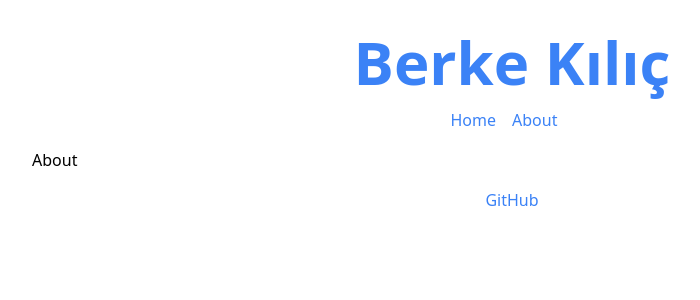
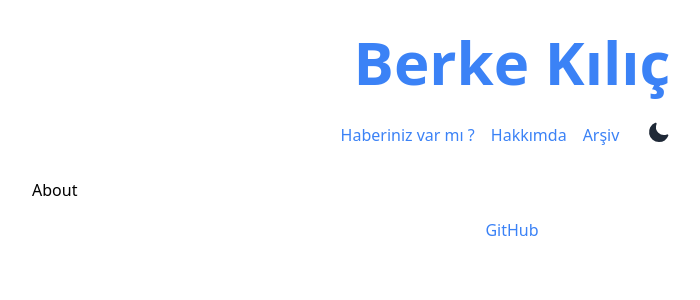
Before and after one commit to berkeklc/blog-nextjs-tailwind, a Next.js app: page /about in a window 1280 px wide. Shown: the top 300 px of the page, without its empty margins (128-828 px from the left). Built offline with nearby package versions, Linux system fonts and the light colour scheme.

Commit message:
navigation component added

```diff
--- /dev/null
+++ b/components/navigation.js
@@ -0,0 +1,72 @@
+import Link from 'next/link'
+import React, { useState} from 'react'
+import {useTheme} from 'next-themes'
+export default function Navigation() {
+    const [mounted, setMounted] = useState(false)
+    const { theme, setTheme } = useTheme()
+
+    React.useEffect(() => setMounted(true), [])
+  return (
+    <header>
+    <Link href="/">
+      <a>
+       <h1 className="text-6xl font-bold text-center">Berke Kılıç</h1>
+      </a>
+
+    </Link>
+      <nav className="my-4">
+          <ul className="flex flex-row justify-center space-x-4 items-center">
+            <li>
+              <Link href="/">
+                <a>Haberiniz var mı ?</a>
+              </Link>
+            </li>
+            <li>
+              <Link href="/about">
+                <a>Hakkımda</a>
+              </Link>
+            </li>
+            <li>
+              <Link href="/about">
+                <a>Arşiv</a>
+              </Link>
+            </li>
+            <li>
+            <button
+          aria-label="Toggle Dark Mode"
+          type="button"
+          className="focus:outline-none px-3 h-12 w-12 order-2 md:order-3 absolute left-2/4 transform -translate-x-2/4 md:relative "
+          onClick={() => setTheme(theme === 'dark' ? 'light' : 'dark')}
+        >
+          {mounted && (
+            <svg
+              xmlns="http://www.w3.org/2000/svg"
+              viewBox="0 0 24 24"
+              fill="currentColor"
+              stroke="currentColor"
+              className="h-6 w-6 text-gray-800 dark:text-gray-200"
+            >
+              {theme === 'dark' ? (
+                <path
+                  strokeLinecap="round"
+                  strokeLinejoin="round"
+                  strokeWidth={2}
+                  d="M12 3v1m0 16v1m9-9h-1M4 12H3m15.364 6.364l-.707-.707M6.343 6.343l-.707-.707m12.728 0l-.707.707M6.343 17.657l-.707.707M16 12a4 4 0 11-8 0 4 4 0 018 0z"
+                />
+              ) : (
+                <path
+                  strokeLinecap="round"
+                  strokeLinejoin="round"
+                  strokeWidth={2}
+                  d="M20.354 15.354A9 9 0 018.646 3.646 9.003 9.003 0 0012 21a9.003 9.003 0 008.354-5.646z"
+                />
+              )}
+            </svg>
+          )}
+        </button>
+            </li>
+          </ul>
+      </nav>
+    </header>
+  );
+}
--- a/pages/_app.js
+++ b/pages/_app.js
@@ -5,31 +5,7 @@ import '../styles/globals.css'
 function MyApp({ Component, pageProps }) {
   return (
     <div className="mx-auto my-8 w-9/12 ">
-    <header>
-    <Link href="/">
-      <a>
-       <h1 className="text-6xl font-bold text-center">Berke Kılıç</h1>
-      </a>
 
-    </Link>
-      <nav className="my-4">
-          <ul className="flex flex-row justify-center space-x-4">
-            <li>
-              <Link href="/">
-                <a>Home</a>
-              </Link>
-            </li>
-            <li>
-              <Link href="/about">
-                <a>About</a>
-              </Link>
-            </li>
-            <li>
-
-            </li>
-          </ul>
-      </nav>
-    </header>
     <ThemeProvider forcedTheme={Component.theme || undefined} attribute="class">
       <Component {...pageProps} />
     </ThemeProvider>
--- a/pages/about.js
+++ b/pages/about.js
@@ -1,4 +1,5 @@
 import Head from 'next/head'
+import Navigation from '../components/navigation';
 
 export default function About() {
   return (
@@ -7,7 +8,7 @@ export default function About() {
         <title>About</title>
         <link rel="icon" href="/favicon.ico" />
       </Head>
-
+      <Navigation />
       <main>
         <h1>
          About
--- a/pages/index.js
+++ b/pages/index.js
@@ -1,54 +1,21 @@
-import React, { useState} from 'react'
+
 import Head from 'next/head'
 import Link from 'next/link'
 import {format, parseISO, add} from 'date-fns'
 import { blogPosts } from '../lib/data'
-import {useTheme} from 'next-themes'
+
+import Navigation from '../components/navigation'
 const turkishLocale = require('date-fns/locale/tr');
 export default function Home() {
-  const [mounted, setMounted] = useState(false)
-  const { theme, setTheme } = useTheme()
 
-  React.useEffect(() => setMounted(true), [])
   return (
     <div>
       <Head>
         <title>Berke Kılıç</title>
         <link rel="icon" href="/favicon.ico" />
       </Head>
+    <Navigation />
 
-      <button
-          aria-label="Toggle Dark Mode"
-          type="button"
-          className="p-3 h-12 w-12 order-2 md:order-3 absolute left-2/4 transform -translate-x-2/4 md:relative md:left-0"
-          onClick={() => setTheme(theme === 'dark' ? 'light' : 'dark')}
-        >
-          {mounted && (
-            <svg
-              xmlns="http://www.w3.org/2000/svg"
-              viewBox="0 0 24 24"
-              fill="currentColor"
-              stroke="currentColor"
-              className="h-6 w-6 text-gray-800 dark:text-gray-200"
-            >
-              {theme === 'dark' ? (
-                <path
-                  strokeLinecap="round"
-                  strokeLinejoin="round"
-                  strokeWidth={2}
-                  d="M12 3v1m0 16v1m9-9h-1M4 12H3m15.364 6.364l-.707-.707M6.343 6.343l-.707-.707m12.728 0l-.707.707M6.343 17.657l-.707.707M16 12a4 4 0 11-8 0 4 4 0 018 0z"
-                />
-              ) : (
-                <path
-                  strokeLinecap="round"
-                  strokeLinejoin="round"
-                  strokeWidth={2}
-                  d="M20.354 15.354A9 9 0 018.646 3.646 9.003 9.003 0 0012 21a9.003 9.003 0 008.354-5.646z"
-                />
-              )}
-            </svg>
-          )}
-        </button>
       <div className="space-y-4">
         {blogPosts.map((item) => (
          <BlogListItem key={item.slug} {... item} />
```
